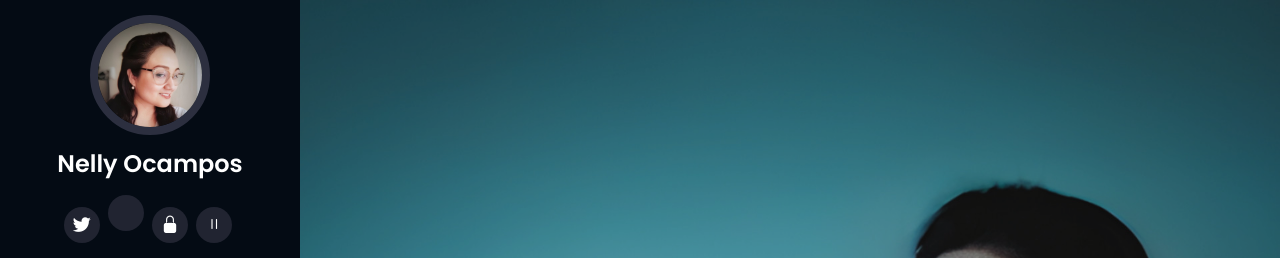
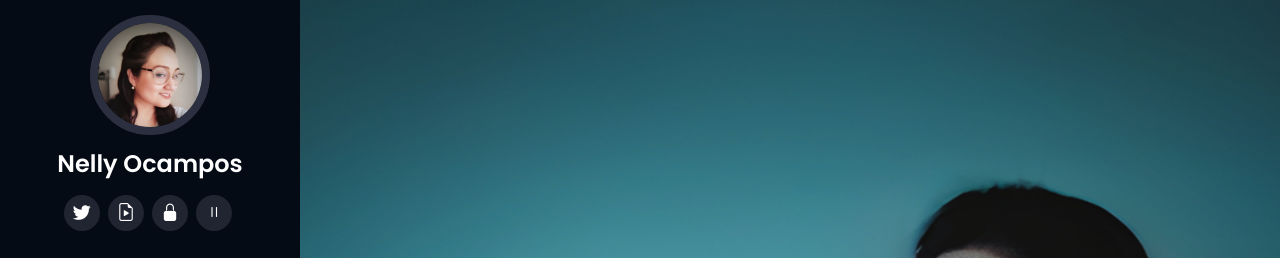
Before and after one commit to AnabetOcampos/AnabetOCampos.github.io, a plain HTML site: page index.html in a window 1280 px wide. Shown: the top 258 px of the page. Drawn offline with nearby package versions, Linux system fonts and the light colour scheme; files whose address does not match are found by name.

Commit message:
Update index.html

```diff
--- a/index.html
+++ b/index.html
@@ -48,7 +48,7 @@
         <h1 class="text-light"><a href="index.html">Nelly Ocampos</a></h1>
         <div class="social-links mt-3 text-center">
           <a href="https://twitter.com/AnabetOcampos" class="twitter"><i class="bi bi-twitter"></i></a>
-          <a href="https://www.facebook.com/nellyanabet" class="facebook"><i class="bi facebook"></i></a>
+          <a href="https://www.facebook.com/nellyanabet" class="facebook"><i class="bi bi-facebook"></i></a>
           <a href="https://www.instagram.com/nelly_anabet/" class="instagram"><i class="bi bi-instagram"></i></a>
           <a href="https://www.linkedin.com/in/anabet-ocampos/" class="linkedin"><i class="bi bi-linkedin"></i></a>
         </div>
```
